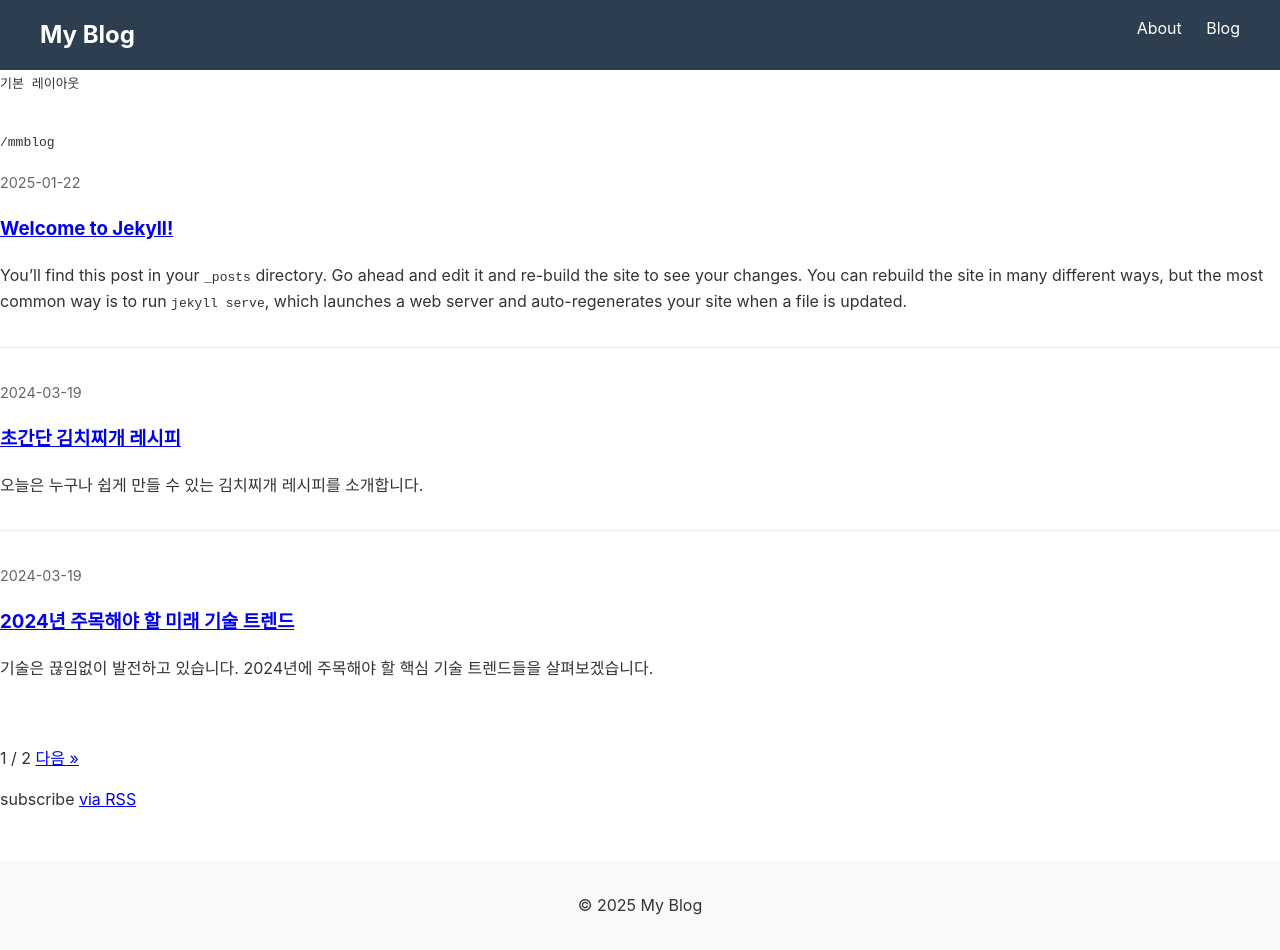
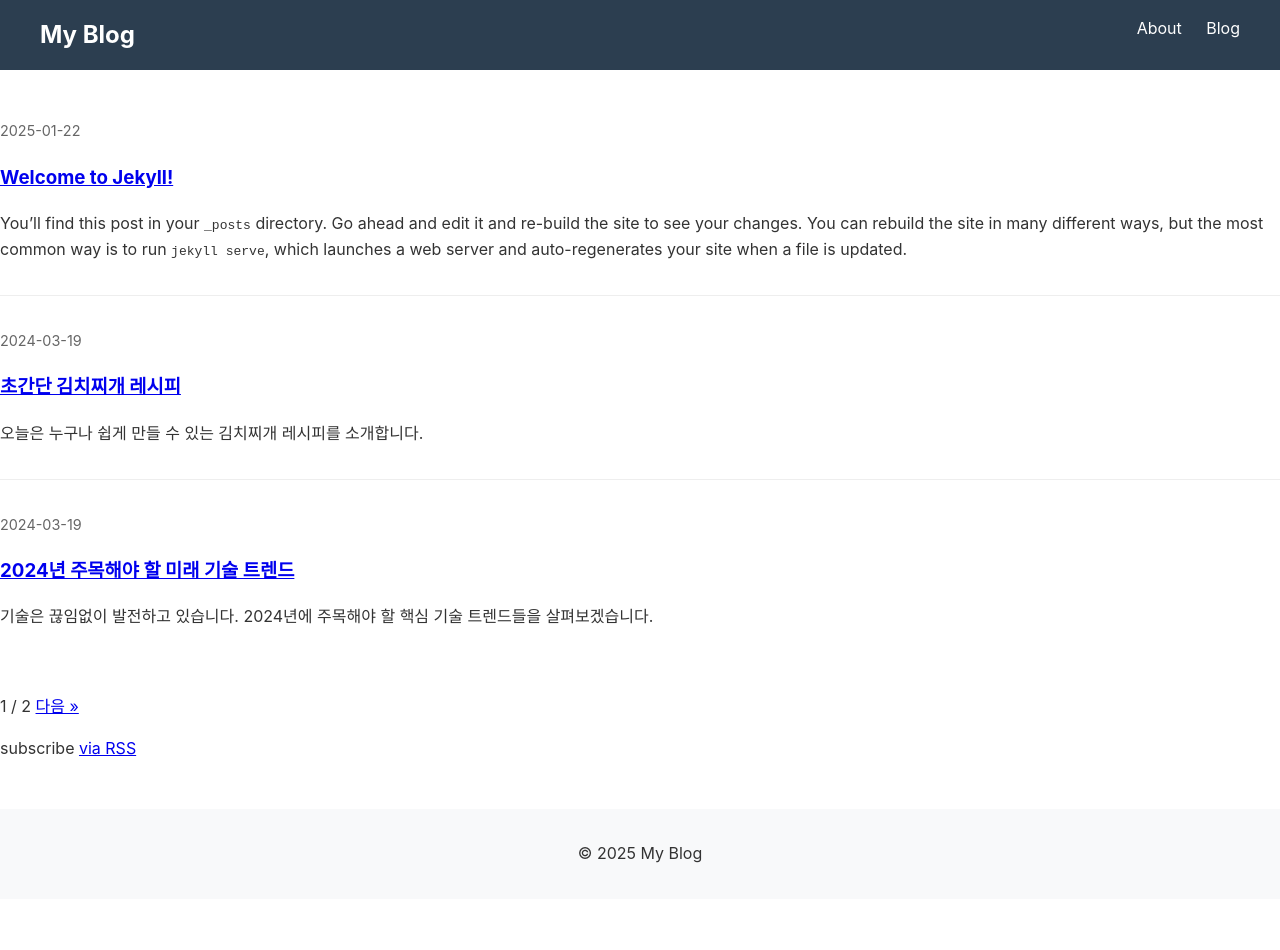
Before and after one commit to thuhoai27/mmblog, a Jekyll site: the page built from index.html, in a window 1280 px wide. Built offline with Jekyll 4.4.1, drawn with Linux system fonts in a browser that asks for light colours; the list of posts is cut into pages by our own code; after the commit the page ends 900 px from its top, so only the background shows below that.

Commit message:
Add Jekyll blog

```diff
--- a/_layouts/default.html
+++ b/_layouts/default.html
@@ -9,7 +9,7 @@
 <body>
     {% include header.html %}
 
-    <code>기본 레이아웃</code>
+    <code style="display: none;">기본 레이아웃</code>
     <main class="content">
         {{ content }}
     </main>
--- a/_layouts/page.html
+++ b/_layouts/page.html
@@ -1,7 +1,7 @@
 ---
 layout: default
 ---
-<code>페이지 레이아웃</code>
+<code style="display: none;">페이지 레이아웃</code>
 <article class="page">
   <header class="page-header">
     <h1 class="page-title">{{ page.title }}</h1>
--- a/_layouts/post.html
+++ b/_layouts/post.html
@@ -1,7 +1,7 @@
 ---
 layout: default
 ---
-<code>포스트 레이아웃</code>
+<code style="display: none;">포스트 레이아웃</code>
 <article class="post">
   <header class="post-header">
     <h1 class="post-title">{{ page.title }}</h1>
--- a/index.html
+++ b/index.html
@@ -2,7 +2,6 @@
 layout: default
 ---
 
-<code id="baseurl">{{ site.baseurl }}</code>
 <div class="home">
   {% if paginator.posts %}
     <ul class="post-list">
```
